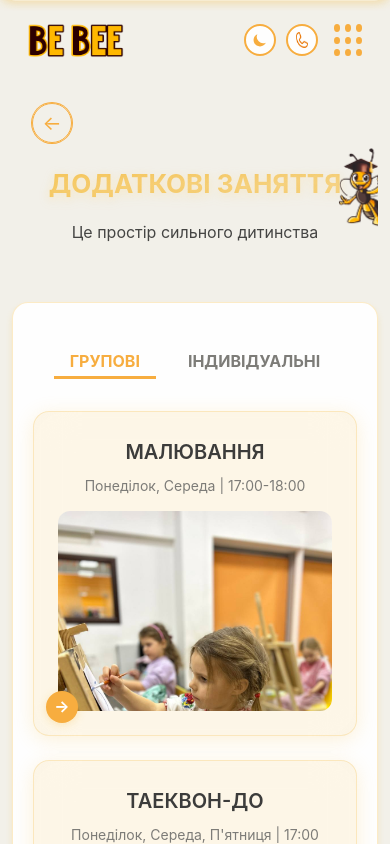
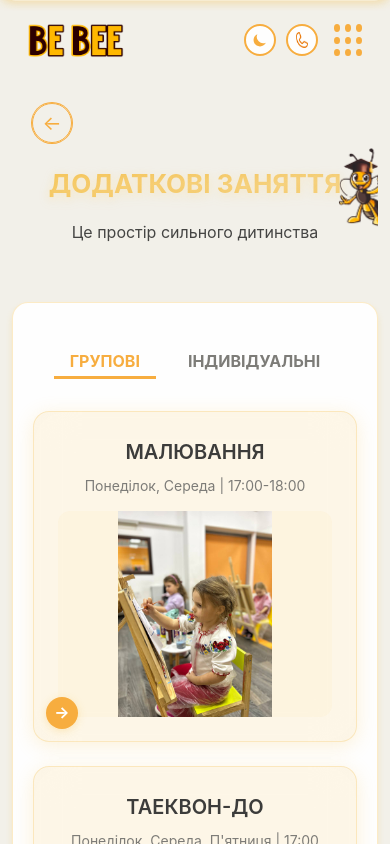
Before and after one commit to bebeedn/bebee, a Next.js app: page /additional-classes in a window 390 px wide. Shown: the top 844 px of the page. Built offline with nearby package versions, Linux system fonts and the light colour scheme.

Commit message:
Виправлення відображення фото на сторінці додаткових занять (мобільна версія)

```diff
--- a/app/additional-classes/page.module.css
+++ b/app/additional-classes/page.module.css
@@ -315,7 +315,7 @@
 
 .image {
   object-fit: cover;
-  object-position: top;
+  object-position: center;
   transition: transform 0.3s ease;
 }
 
@@ -764,7 +764,13 @@
 
   .imageWrapper {
     width: 100%;
-    height: 200px;
+    height: auto;
+    aspect-ratio: 4 / 3;
+    background: rgba(var(--primary-rgb), 0.05);
+  }
+
+  .imageWrapper .image {
+    object-fit: contain;
   }
 
   .title {
```
